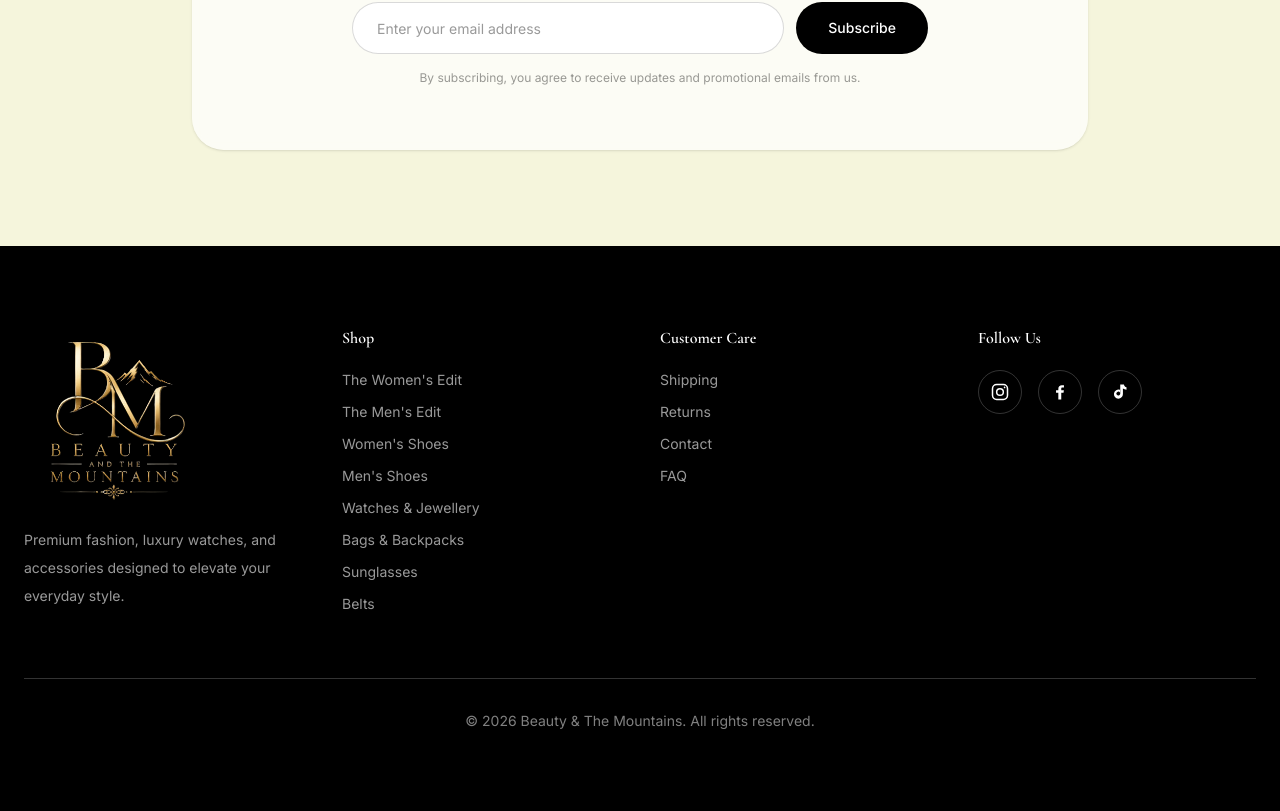
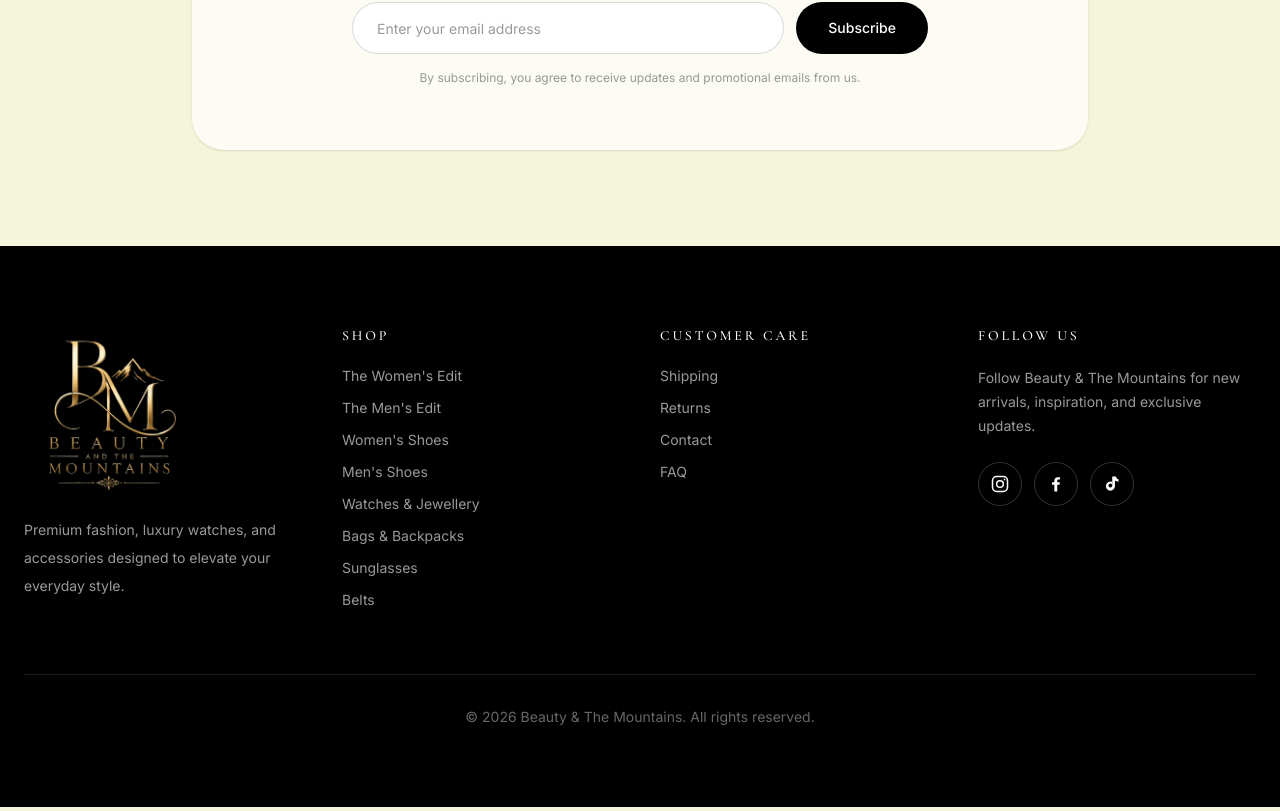
Before and after one commit to infinityexpertagency/beauty-trending, a Next.js app: page / in a window 1280 px wide. Shown: the part 5601-6412 px from the top of the page. Built offline with nearby package versions, Linux system fonts and the light colour scheme.

Commit message:
refine footer section

```diff
--- a/src/components/layout/Footer.tsx
+++ b/src/components/layout/Footer.tsx
@@ -1,216 +1,144 @@
 import Image from "next/image";
-import Link from "next/link";
-import {
-  FaInstagram,
-  FaFacebookF,
-  FaPinterestP,
-} from "react-icons/fa";
+
+const shopLinks = [
+  {
+    label: "The Women's Edit",
+    href: "https://www.beautyandthemountains.store/collections/the-womens-edit",
+  },
+  {
+    label: "The Men's Edit",
+    href: "https://www.beautyandthemountains.store/collections/the-mens-edit",
+  },
+  {
+    label: "Women's Shoes",
+    href: "https://www.beautyandthemountains.store/collections/womens-shoes",
+  },
+  {
+    label: "Men's Shoes",
+    href: "https://www.beautyandthemountains.store/collections/mens-shoes",
+  },
+  {
+    label: "Watches & Jewellery",
+    href: "https://www.beautyandthemountains.store/collections/watches-jewellery",
+  },
+  {
+    label: "Bags & Backpacks",
+    href: "https://www.beautyandthemountains.store/collections/bags-backpacks",
+  },
+  {
+    label: "Sunglasses",
+    href: "https://www.beautyandthemountains.store/collections/sunglasses",
+  },
+  {
+    label: "Belts",
+    href: "https://www.beautyandthemountains.store/collections/belts",
+  },
+];
+
+const customerCareLinks = [
+  {
+    label: "Shipping",
+    href: "https://www.beautyandthemountains.store/policies/shipping-policy",
+  },
+  {
+    label: "Returns",
+    href: "https://www.beautyandthemountains.store/policies/refund-policy",
+  },
+  {
+    label: "Contact",
+    href: "https://www.beautyandthemountains.store/pages/contact",
+  },
+  {
+    label: "FAQ",
+    href: "https://www.beautyandthemountains.store/pages/faq",
+  },
+];
 
 export default function Footer() {
   return (
     <footer className="bg-black text-white">
-
-      <div className="mx-auto max-w-7xl px-5 py-16 sm:px-6 sm:py-20">
-
-
-        <div className="grid gap-10 sm:grid-cols-2 md:grid-cols-4">
-
-
+      <div className="mx-auto max-w-7xl px-5 py-14 sm:px-6 sm:py-16 lg:py-20">
+        {/* Main Footer */}
+        <div className="grid gap-12 sm:grid-cols-2 lg:grid-cols-4 lg:gap-10">
           {/* Brand */}
-
           <div>
-
             <Image
               src="/images/logo.png"
               alt="Beauty & The Mountains"
               width={180}
               height={60}
+              className="h-auto w-[150px] sm:w-[170px]"
             />
 
-
-            <p className="mt-5 text-sm leading-7 text-white/60">
-              Premium fashion, luxury watches, and accessories
-              designed to elevate your everyday style.
+            <p className="mt-5 max-w-sm text-sm leading-7 text-white/60">
+              Premium fashion, luxury watches, and accessories designed to
+              elevate your everyday style.
             </p>
-
           </div>
-
-
-
 
           {/* Shop */}
           <div>
-  <h3 className="mb-5 font-semibold">
+            <h3 className="text-sm font-medium uppercase tracking-[0.2em] text-white">
               Shop
             </h3>
 
-  <ul className="space-y-3 text-sm text-white/60">
-
-    <li>
+            <ul className="mt-5 space-y-3 text-sm text-white/60">
+              {shopLinks.map((link) => (
+                <li key={link.label}>
                   <a
-        href="https://www.beautyandthemountains.store/collections/the-womens-edit"
+                    href={link.href}
                     target="_blank"
                     rel="noopener noreferrer"
-        className="transition hover:text-white"
+                    className="transition-colors duration-200 hover:text-white"
                   >
-        The Women's Edit
+                    {link.label}
                   </a>
                 </li>
-
-    <li>
-      <a
-        href="https://www.beautyandthemountains.store/collections/the-mens-edit"
-        target="_blank"
-        rel="noopener noreferrer"
-        className="transition hover:text-white"
-      >
-        The Men's Edit
-      </a>
-    </li>
-
-    <li>
-      <a
-        href="https://www.beautyandthemountains.store/collections/womens-shoes"
-        target="_blank"
-        rel="noopener noreferrer"
-        className="transition hover:text-white"
-      >
-        Women's Shoes
-      </a>
-    </li>
-
-    <li>
-      <a
-        href="https://www.beautyandthemountains.store/collections/mens-shoes"
-        target="_blank"
-        rel="noopener noreferrer"
-        className="transition hover:text-white"
-      >
-        Men's Shoes
-      </a>
-    </li>
-
-    <li>
-      <a
-        href="https://www.beautyandthemountains.store/collections/watches-jewellery"
-        target="_blank"
-        rel="noopener noreferrer"
-        className="transition hover:text-white"
-      >
-        Watches & Jewellery
-      </a>
-    </li>
-
-    <li>
-      <a
-        href="https://www.beautyandthemountains.store/collections/bags-backpacks"
-        target="_blank"
-        rel="noopener noreferrer"
-        className="transition hover:text-white"
-      >
-        Bags & Backpacks
-      </a>
-    </li>
-
-    <li>
-      <a
-        href="https://www.beautyandthemountains.store/collections/sunglasses"
-        target="_blank"
-        rel="noopener noreferrer"
-        className="transition hover:text-white"
-      >
-        Sunglasses
-      </a>
-    </li>
-
-    <li>
-      <a
-        href="https://www.beautyandthemountains.store/collections/belts"
-        target="_blank"
-        rel="noopener noreferrer"
-        className="transition hover:text-white"
-      >
-        Belts
-      </a>
-    </li>
-
+              ))}
             </ul>
           </div>
 
-
-
           {/* Customer Care */}
           <div>
-  <h3 className="mb-5 font-semibold">
+            <h3 className="text-sm font-medium uppercase tracking-[0.2em] text-white">
               Customer Care
             </h3>
 
-  <ul className="space-y-3 text-sm text-white/60">
-
-    <li>
+            <ul className="mt-5 space-y-3 text-sm text-white/60">
+              {customerCareLinks.map((link) => (
+                <li key={link.label}>
                   <a
-        href="https://www.beautyandthemountains.store/policies/shipping-policy"
+                    href={link.href}
                     target="_blank"
                     rel="noopener noreferrer"
-        className="transition hover:text-white"
+                    className="transition-colors duration-200 hover:text-white"
                   >
-        Shipping
+                    {link.label}
                   </a>
                 </li>
-
-    <li>
-      <a
-        href="https://www.beautyandthemountains.store/policies/refund-policy"
-        target="_blank"
-        rel="noopener noreferrer"
-        className="transition hover:text-white"
-      >
-        Returns
-      </a>
-    </li>
-
-    <li>
-      <a
-        href="https://www.beautyandthemountains.store/pages/contact"
-        target="_blank"
-        rel="noopener noreferrer"
-        className="transition hover:text-white"
-      >
-        Contact
-      </a>
-    </li>
-
-    <li>
-      <a
-        href="https://www.beautyandthemountains.store/pages/faq"
-        target="_blank"
-        rel="noopener noreferrer"
-        className="transition hover:text-white"
-      >
-        FAQ
-      </a>
-    </li>
-
+              ))}
             </ul>
           </div>
 
-
-
           {/* Social */}
           <div>
-  <h3 className="mb-5 font-semibold">
+            <h3 className="text-sm font-medium uppercase tracking-[0.2em] text-white">
               Follow Us
             </h3>
 
-  <div className="flex items-center gap-4">
+            <p className="mt-5 max-w-xs text-sm leading-6 text-white/60">
+              Follow Beauty &amp; The Mountains for new arrivals, inspiration,
+              and exclusive updates.
+            </p>
 
+            <div className="mt-6 flex gap-3">
               {/* Instagram */}
               <a
                 href="https://www.instagram.com/beautyandthemountainsstore1/"
                 target="_blank"
                 rel="noopener noreferrer"
                 aria-label="Instagram"
-      className="flex h-11 w-11 items-center justify-center rounded-full border border-white/20 transition hover:bg-white hover:text-black"
+                className="flex h-11 w-11 items-center justify-center rounded-full border border-white/20 transition-all duration-300 hover:bg-white hover:text-black"
               >
                 <svg
                   xmlns="http://www.w3.org/2000/svg"
@@ -222,7 +150,13 @@ export default function Footer() {
                 >
                   <rect x="3" y="3" width="18" height="18" rx="5" />
                   <circle cx="12" cy="12" r="4" />
-        <circle cx="17.5" cy="6.5" r="1" fill="currentColor" stroke="none" />
+                  <circle
+                    cx="17.5"
+                    cy="6.5"
+                    r="1"
+                    fill="currentColor"
+                    stroke="none"
+                  />
                 </svg>
               </a>
 
@@ -232,7 +166,7 @@ export default function Footer() {
                 target="_blank"
                 rel="noopener noreferrer"
                 aria-label="Facebook"
-      className="flex h-11 w-11 items-center justify-center rounded-full border border-white/20 transition hover:bg-white hover:text-black"
+                className="flex h-11 w-11 items-center justify-center rounded-full border border-white/20 transition-all duration-300 hover:bg-white hover:text-black"
               >
                 <svg
                   xmlns="http://www.w3.org/2000/svg"
@@ -250,7 +184,7 @@ export default function Footer() {
                 target="_blank"
                 rel="noopener noreferrer"
                 aria-label="TikTok"
-      className="flex h-11 w-11 items-center justify-center rounded-full border border-white/20 transition hover:bg-white hover:text-black"
+                className="flex h-11 w-11 items-center justify-center rounded-full border border-white/20 transition-all duration-300 hover:bg-white hover:text-black"
               >
                 <svg
                   xmlns="http://www.w3.org/2000/svg"
@@ -261,27 +195,17 @@ export default function Footer() {
                   <path d="M16.7 3c.3 1.8 1.3 3 3.1 3.2v3.1c-1.7-.1-3.1-.6-4.3-1.5v6.7c0 3.4-2.5 5.5-5.5 5.5A5.5 5.5 0 1 1 12 9.3v3.2a2.3 2.3 0 1 0 .3 2v-11.5h4.4Z" />
                 </svg>
               </a>
-
+            </div>
           </div>
         </div>
 
-
-        </div>
-
-
-
-
-        <div className="mt-12 border-t border-white/20 pt-8 text-center text-sm text-white/50 sm:mt-16">
-
-          <p>
+        {/* Bottom */}
+        <div className="mt-12 border-t border-white/10 pt-7 sm:mt-16 sm:pt-8">
+          <p className="text-center text-xs text-white/40 sm:text-sm">
             © 2026 Beauty &amp; The Mountains. All rights reserved.
           </p>
-
         </div>
-
-
       </div>
-
     </footer>
   );
 }
```
Lines whose indentation alone changed are shown as unchanged.
